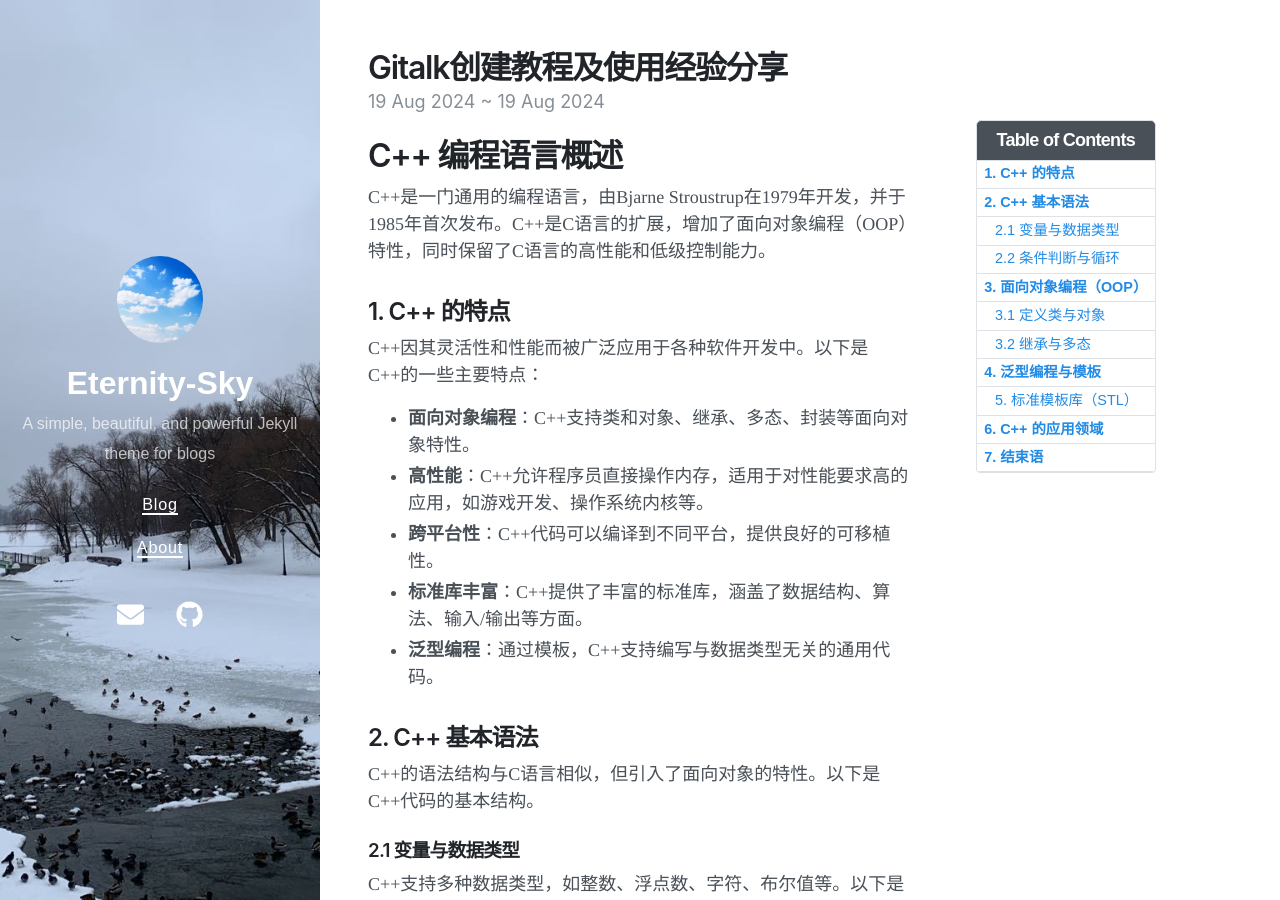
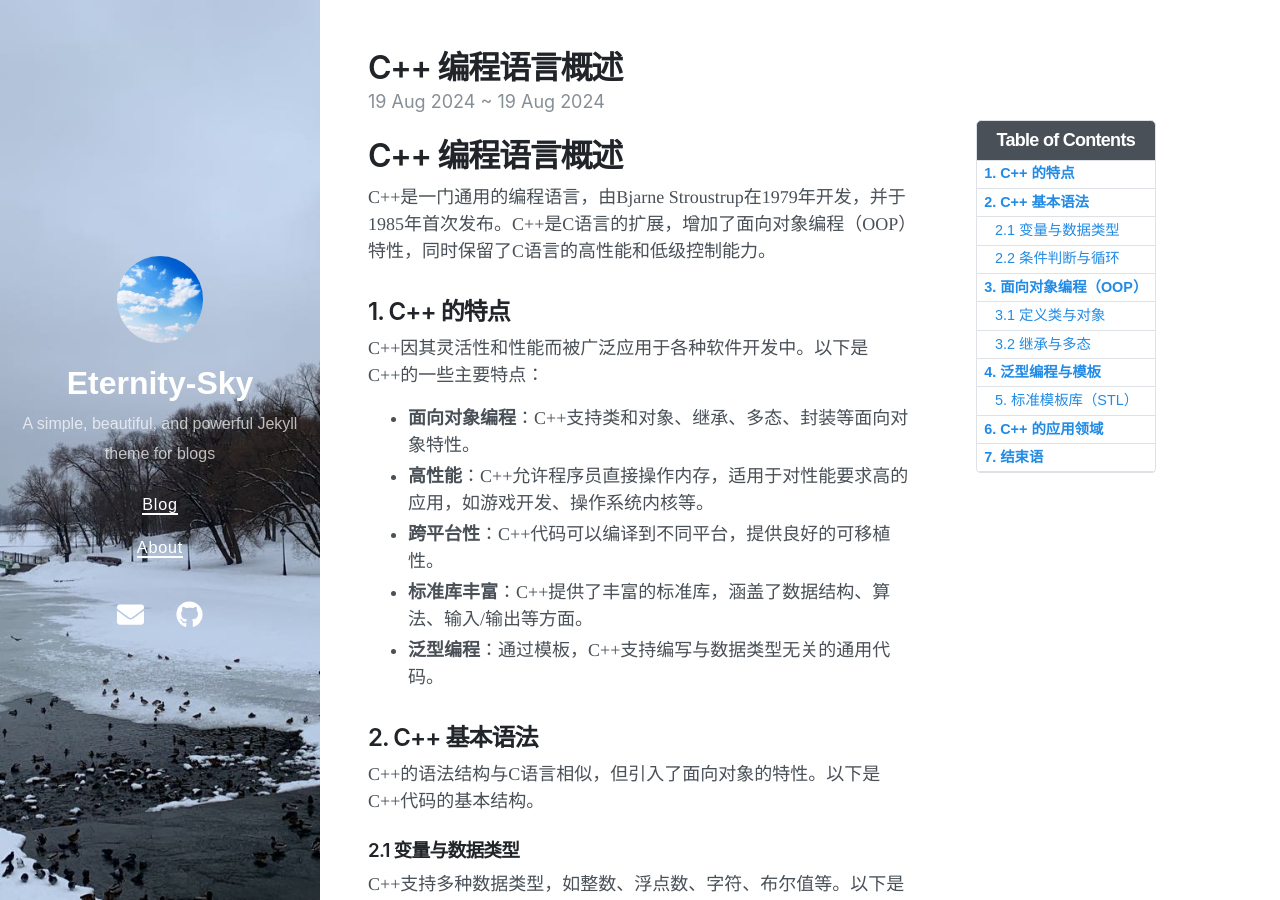
Before and after one commit to Eternity-Sky/Eternity-Sky.github.io, a Jekyll site: the page built from _posts/2024-8-19-C++ 编程语言概述.md, in a window 1280 px wide and 900 px high. Built offline with Jekyll 4.4.1, drawn with Linux system fonts in a browser that asks for light colours; nearby versions of some CDN libraries; comment, search, counter and statistics services are not loaded.

Commit message:
Update 2024-8-19-C++ 编程语言概述.md

```diff
--- a/_posts/2024-8-19-C++ 编程语言概述.md
+++ b/_posts/2024-8-19-C++ 编程语言概述.md
@@ -1,6 +1,6 @@
 ---
 layout: post
-title: Gitalk创建教程及使用经验分享
+title: C++ 编程语言概述
 date: 2024-8-19 12:21:32 +0800
 last_modified_at: 2024-8-19 12:21:32 +0800
 tags: [C++，编程]
```
